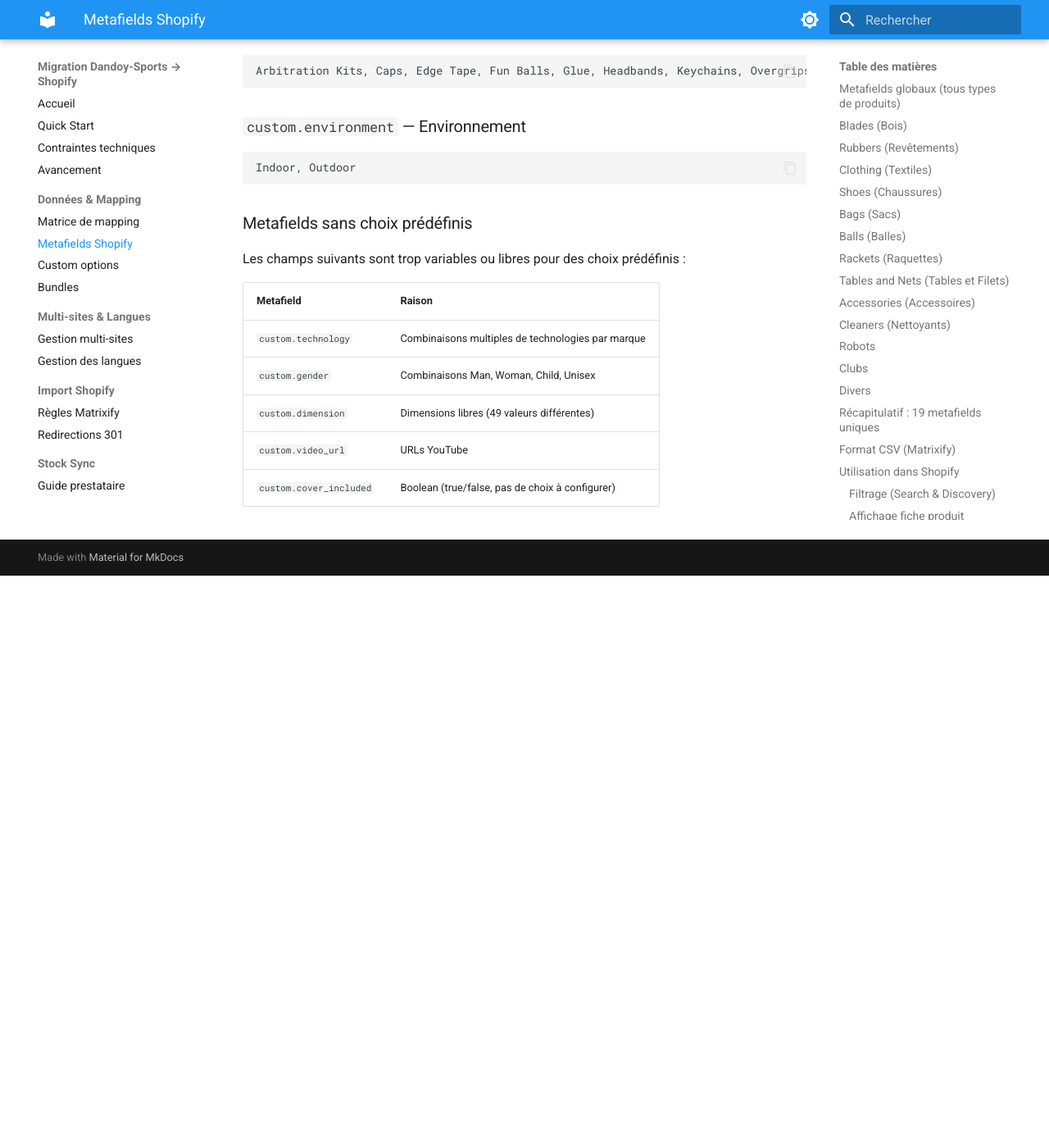
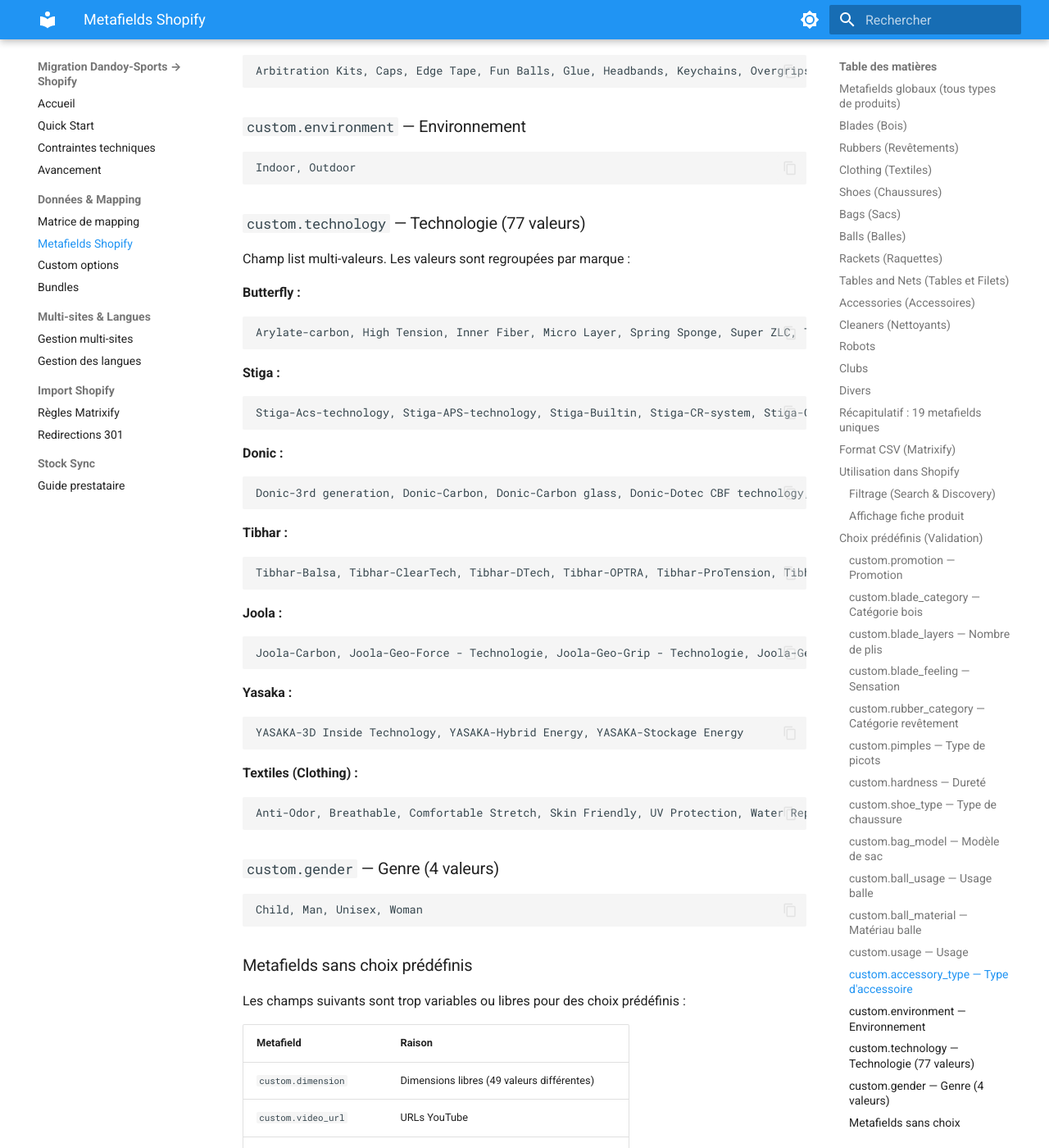
Before and after one commit to Webdigitales/dandoy-migration-2026, an MkDocs documentation site: the page built from 05_DOCS/mapping/metafields.md, in a window 1280 px wide and 1400 px high, scrolled down 9143 px. Shown: the whole window at 82% size. Built offline with MkDocs 1.6.1 and Material for MkDocs 9.7.7, drawn with Linux system fonts in a browser that asks for light colours; before the commit the page ends 9845 px from its top, so only the background shows below that.

Commit message:
Add predefined choices for technology (77 values by brand) and gender
Technology values organized by brand (Butterfly, Stiga, Donic, Tibhar,
Joola, Yasaka, Textiles). Gender added with 4 values. Only dimension,
video_url, and cover_included remain without predefined choices.

Co-Authored-By: Claude Sonnet 4.6 <noreply@anthropic.com>

````diff
--- a/05_DOCS/mapping/metafields.md
+++ b/05_DOCS/mapping/metafields.md
@@ -310,14 +310,57 @@ Arbitration Kits, Caps, Edge Tape, Fun Balls, Glue, Headbands, Keychains, Overgr
 Indoor, Outdoor
 ```
 
+### `custom.technology` — Technologie (77 valeurs)
+
+Champ list multi-valeurs. Les valeurs sont regroupées par marque :
+
+**Butterfly :**
+```
+Arylate-carbon, High Tension, Inner Fiber, Micro Layer, Spring Sponge, Super ZLC, Tamca 5000, ZL Carbon, ZL Fiber
+```
+
+**Stiga :**
+```
+Stiga-Acs-technology, Stiga-APS-technology, Stiga-Builtin, Stiga-CR-system, Stiga-CrystalTechnology, Stiga-DiamondTouch, Stiga-Long-Trajectory, Stiga-Mega-Tension, Stiga-NCT-technology, Stiga-OCS, Stiga-TransTension, Stiga-Tube, Stiga-VPS, Stiga-WRB-system
+```
+
+**Donic :**
+```
+Donic-3rd generation, Donic-Carbon, Donic-Carbon glass, Donic-Dotec CBF technology, Donic-Epox fineline, Donic-Faktis technology, Donic-Kiso-hinoki TEXALIUM, Donic-Max catapult-Max Arc, Donic-SP tech, Donic-SUPER LIGHT, Donic-Spin speed, Donic-Swedish 5Ply wood, Donic-Swedish feeling, Donic-The formula donic, Donic-Thermic burned tech, Donic-Traction technology, Donic-Turbo catapult-Max arc, Donic-V1, Donic-V2, Donic-V3, Donic-Waldner black devil, Donic-Youngstar, Donic-senso
+```
+
+**Tibhar :**
+```
+Tibhar-Balsa, Tibhar-ClearTech, Tibhar-DTech, Tibhar-OPTRA, Tibhar-ProTension, Tibhar-RPS, Tibhar-SAM, Tibhar-SGS, Tibhar-SmallHand, Tibhar-SPI-Advanced, Tibhar-Spi
+```
+
+**Joola :**
+```
+Joola-Carbon, Joola-Geo-Force - Technologie, Joola-Geo-Grip - Technologie, Joola-Geo-Sponge - Technologie, Joola-GREEN POWER-Technologie, Joola-RAG, Joola-TENSOR, Joola-Texalium, Joola-WSI
+```
+
+**Yasaka :**
+```
+YASAKA-3D Inside Technology, YASAKA-Hybrid Energy, YASAKA-Stockage Energy
+```
+
+**Textiles (Clothing) :**
+```
+Anti-Odor, Breathable, Comfortable Stretch, Skin Friendly, UV Protection, Water Repellent, Wicking and Quickdry, Windproof
+```
+
+### `custom.gender` — Genre (4 valeurs)
+
+```
+Child, Man, Unisex, Woman
+```
+
 ### Metafields sans choix prédéfinis
 
 Les champs suivants sont trop variables ou libres pour des choix prédéfinis :
 
 | Metafield | Raison |
 |---|---|
-| `custom.technology` | Combinaisons multiples de technologies par marque |
-| `custom.gender` | Combinaisons Man, Woman, Child, Unisex |
 | `custom.dimension` | Dimensions libres (49 valeurs différentes) |
 | `custom.video_url` | URLs YouTube |
 | `custom.cover_included` | Boolean (true/false, pas de choix à configurer) |
````
Also changed, not shown: 02_ANALYSIS_AND_MAPPING/metafields_shopify.md (+45 -2 lines).
